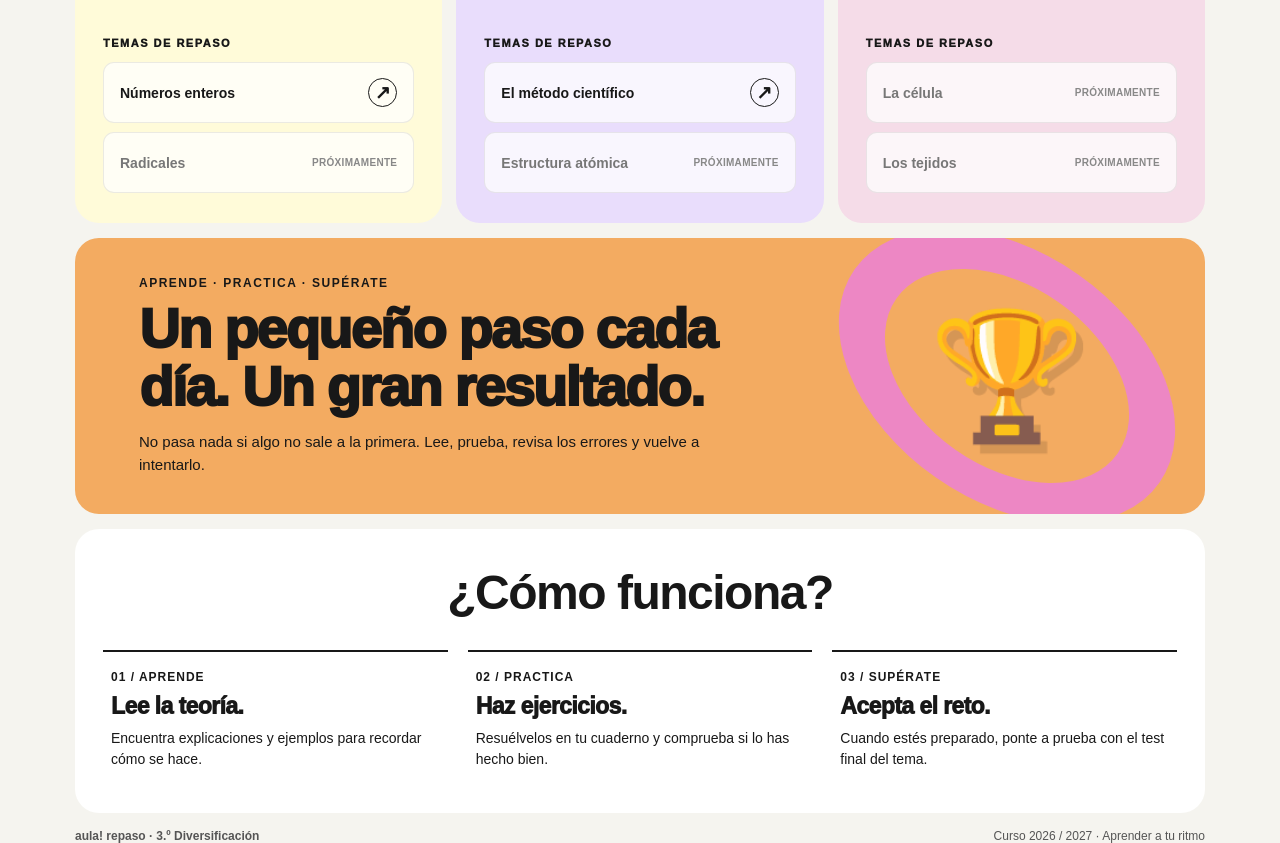
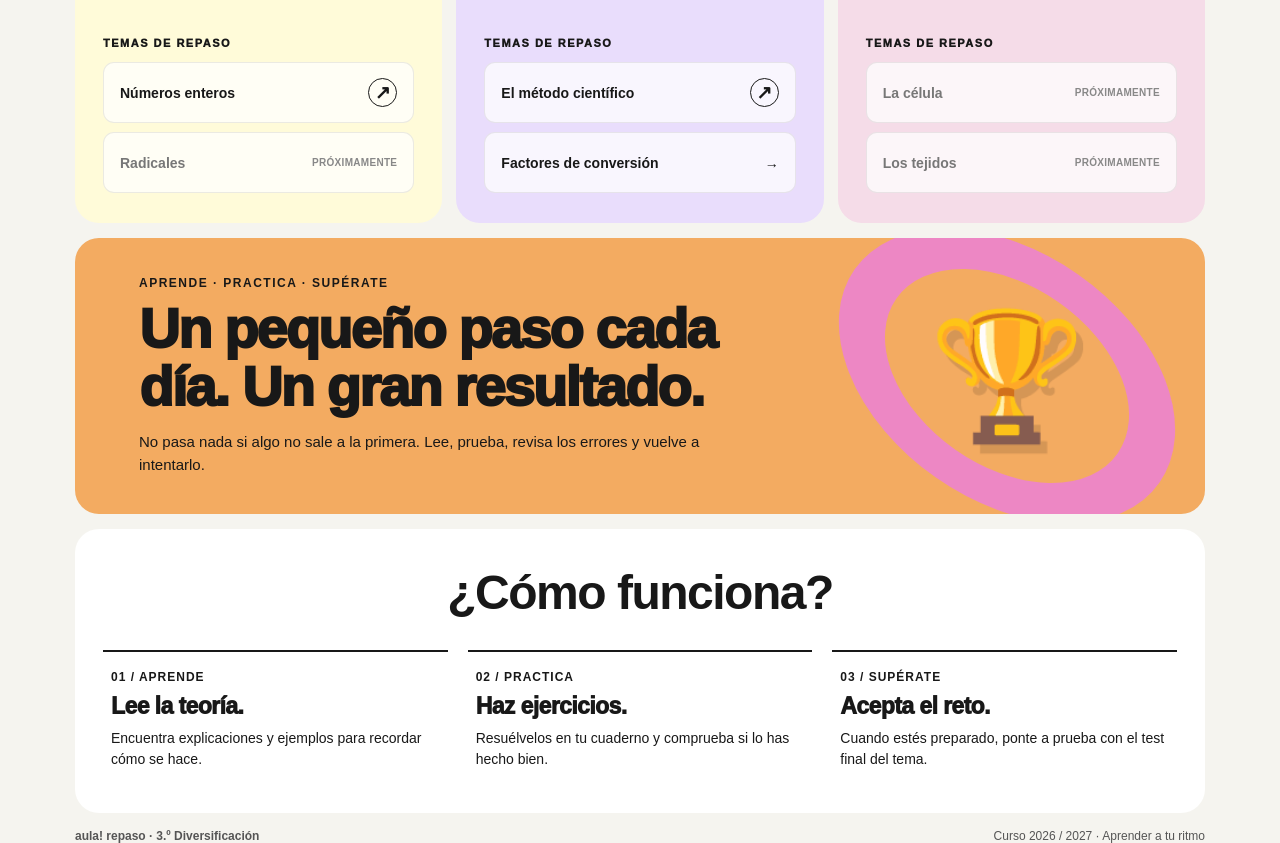
Before and after one commit to fabiohdezd/repaso_3_diver, a plain HTML site: page index.html in a window 1280 px wide. Shown: the part 1160-2003 px from the top of the page. Drawn offline with Linux system fonts and the light colour scheme.

Commit message:
Replace pending topic with conversion factors link

```diff
--- a/index.html
+++ b/index.html
@@ -138,7 +138,7 @@
         <div class="topic-list">
           <div class="topic-label">Temas de repaso</div>
           <a class="topic" href="fisica-quimica/metodo-cientifico/"><span>El método científico</span><span class="arrow" aria-hidden="true">↗</span></a>
-          <div class="topic pending"><span>Estructura atómica</span><span class="soon">Próximamente</span></div>
+          <a class="topic"href="fisica-quimica/factores-conversion/"><span>Factores de conversión</span> <span class="flecha">→</span> </a>
         </div>
       </section>
 
```
